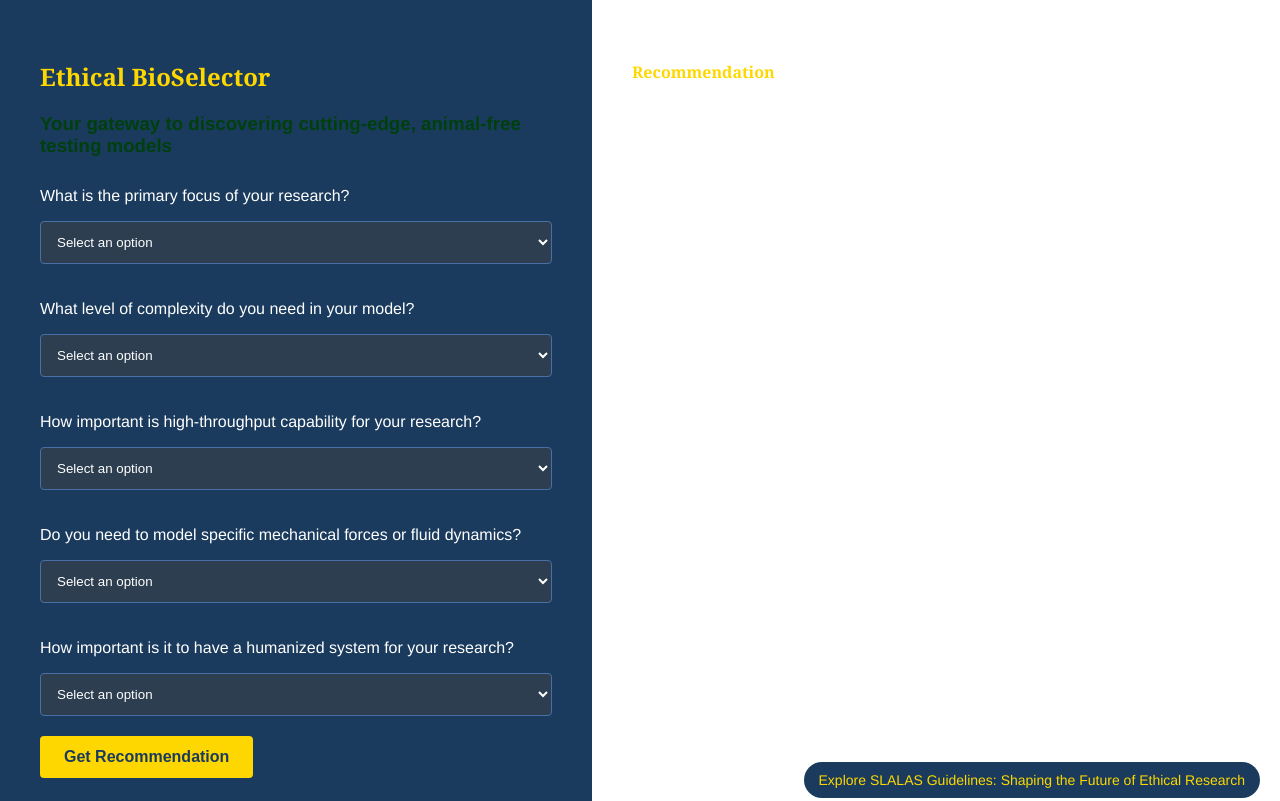
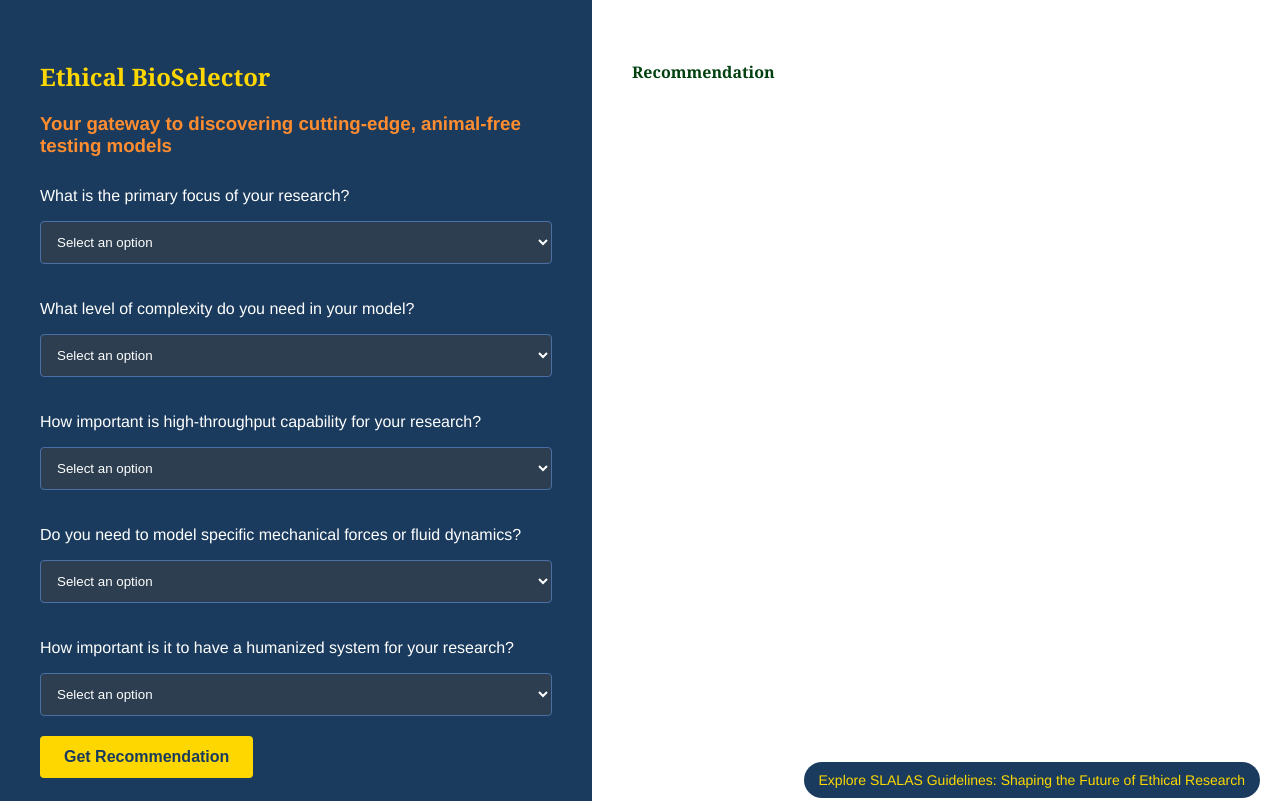
Before and after one commit to munu832/EthicalBioSeclector, a plain HTML site: page index.html in a window 1280 px wide. Shown: the top 801 px of the page. Drawn offline with Linux system fonts and the light colour scheme; a web font is replaced by a local one.

Commit message:
Update style.css

```diff
--- a/style.css
+++ b/style.css
@@ -33,13 +33,13 @@ h2 {
 
 h3 {
     font-family: 'Helvetica Neue', Arial, sans-serif;
-    color: #00400e;
+    color: #ff8d2f;
     margin-bottom: 30px;
 }
 
 h4 {
     font-family: 'Georgia', serif;
-    color: #ffd700;
+    color: #00400e;
     margin-bottom: 20px;
 }
 
```
